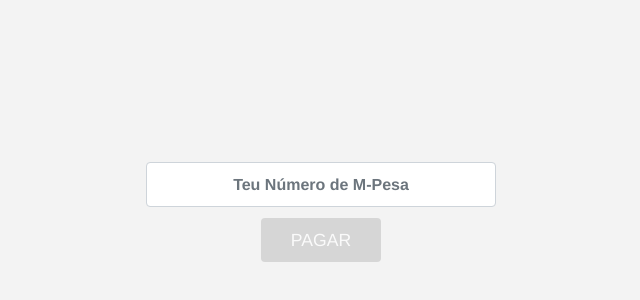
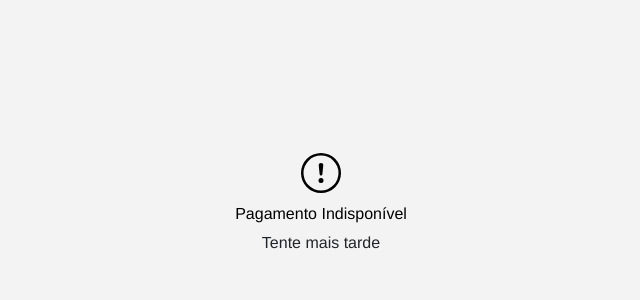
Before and after one commit to herquiloidehele/mpesa-payment-widget-shopify, a Vue app: page / in a window 1280 px wide. Shown: the part 188-488 px from the top of the page, without its empty margins (319-959 px from the left). Built offline with nearby package versions, Linux system fonts and the light colour scheme; no server answers.

Commit message:
support not found order

```diff
--- a/src/services/PaymentService.ts
+++ b/src/services/PaymentService.ts
@@ -21,7 +21,6 @@
             phone: '258' + phone,
             price: price,
             orderId,
-
             shop
           })
 
--- a/src/views/PaymentPage.vue
+++ b/src/views/PaymentPage.vue
@@ -44,6 +44,7 @@
   data() {
     return {
       orderInfo: {} as IOrderInfo,
+      notFoundError: false,
       isLoading: false,
       orderId: NaN,
       shopHost: ''
@@ -75,10 +76,12 @@
 
           .catch((error) => {
             console.log(error)
+            this.notFoundError = true
             this.isLoading = false
           })
       } else {
         this.isLoading = false
+        this.notFoundError = true
         console.log('Order ID not found')
       }
     },
@@ -98,6 +101,9 @@
   },
   computed: {
     showCard() {
+      if (!this.orderId || this.notFoundError) {
+        return 'CARD_NOTFOUND'
+      }
       if (this.isLoading) {
         return 'CARD_LOADING'
       }
@@ -107,9 +113,6 @@
       if (this.orderInfo) {
         return 'CARD_PAYMENT'
       }
-      if (!this.orderId) {
-        return 'CARD_NOTFOUND'
-      }
       return 'CARD_NOTFOUND'
     }
   }
```
